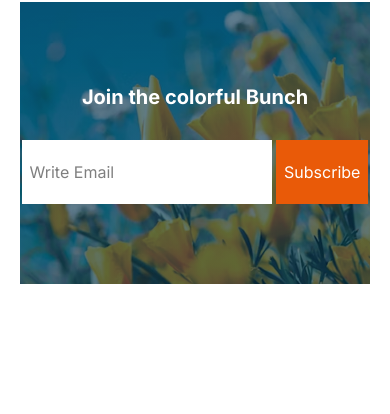
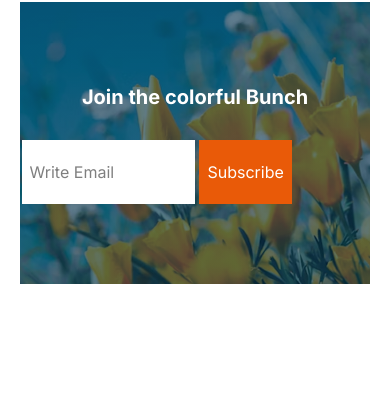
Before and after one commit to Dark-Fahim/responsive-flower, a plain HTML site: page index.html in a window 390 px wide. Shown: the part 4935-5349 px from the top of the page. Drawn offline with nearby package versions, Linux system fonts and the light colour scheme.

Commit message:
some fixes

```diff
--- a/index.html
+++ b/index.html
@@ -158,7 +158,7 @@
         <section class="join-container md:min-h-[530px] my-28 flex flex-col items-center justify-center gap-7 py-20">
             <h1 class="text-white font-bold text-[1.25rem] md:text-[3rem] text-center">Join the colorful Bunch</h1>
             <div>
-                <input class="bg-white px-2 py-[20px] md:min-w-[400px]" type="email" placeholder="Write Email">
+                <input class="bg-white w-[50%] px-2 py-[20px] md:min-w-[400px]" type="email" placeholder="Write Email">
                 <button class="bg-[#E95A08] py-5 text-white px-2">Subscribe</button>
             </div>
 
```
